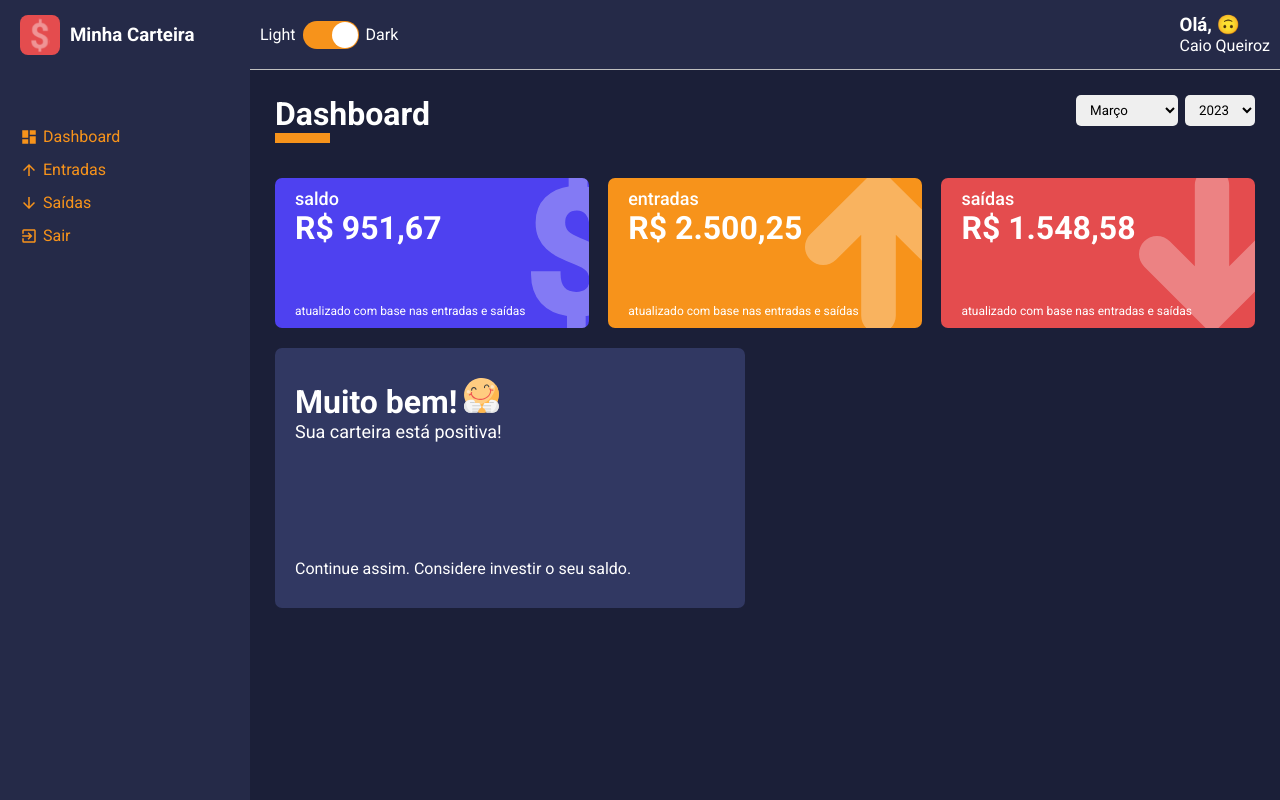
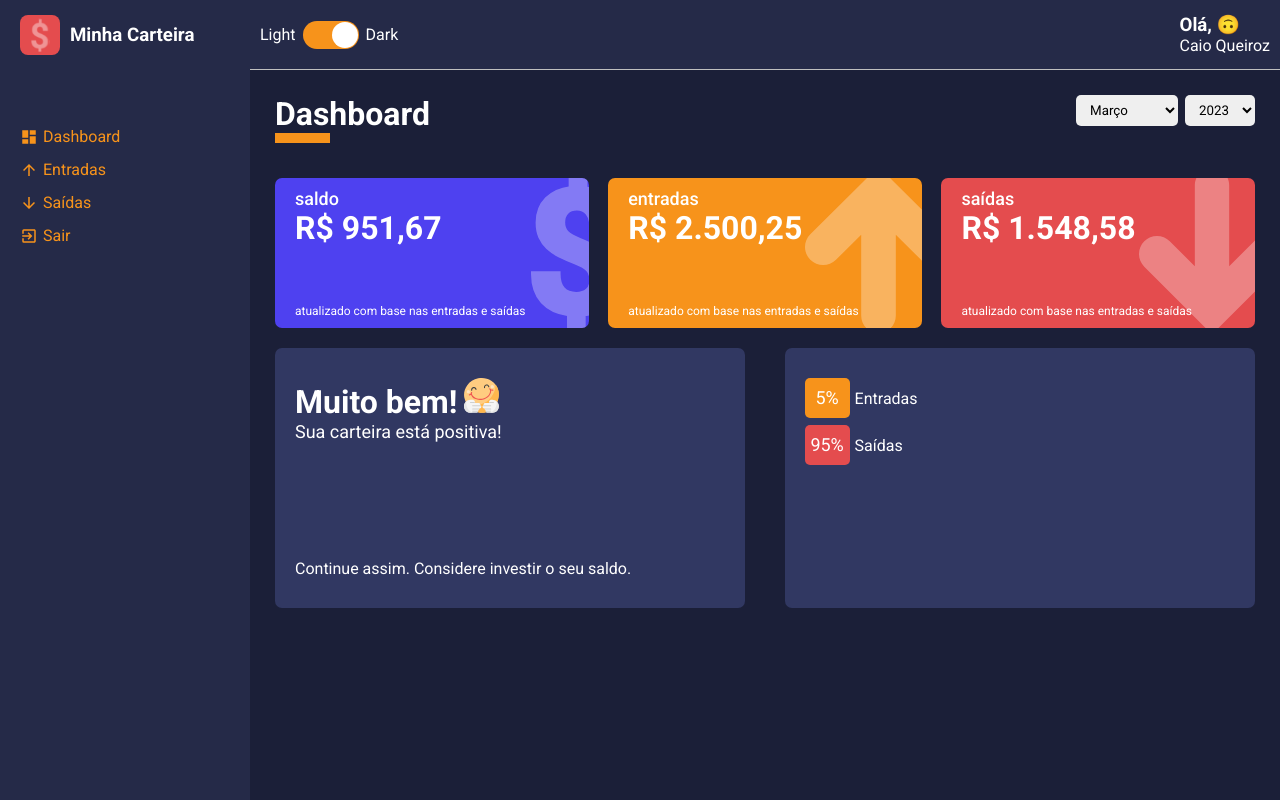
Before and after one commit to caio300/minha-carteira, a React (Vite) app: page /dashboard in a window 1280 px wide. Built offline with nearby package versions, Linux system fonts and the light colour scheme.

Commit message:
Criado o visual do gráfico de pizza

```diff
--- a/package.json
+++ b/package.json
@@ -9,12 +9,14 @@
     "preview": "vite preview"
   },
   "dependencies": {
+    "@types/recharts": "^1.8.24",
     "react": "^18.2.0",
     "react-countup": "^6.4.1",
     "react-dom": "^18.2.0",
     "react-icons": "^4.7.1",
     "react-router-dom": "^6.8.1",
     "react-switch": "^7.0.0",
+    "recharts": "^2.4.3",
     "styled-components": "^5.3.6",
     "uuid": "^9.0.0"
   },
--- /dev/null
+++ b/src/components/PieChart/index.tsx
@@ -0,0 +1,48 @@
+import React from "react";
+// import {
+//   PieChart,
+//   Pie,
+//   ResponsiveContainer
+// } from 'recharts';
+
+import {
+  Container,
+  SideLeft,
+  LegendContainer,
+  Legend,
+  SideRight
+} from "./styles";
+
+const PieChart: React.FC = () => (
+  <Container>
+    <SideLeft>
+      <LegendContainer>
+        <Legend color="#F7931B">
+          <div>5%</div>
+          <span>Entradas</span>
+        </Legend>
+        <Legend color="#E44C4E">
+          <div>95%</div>
+          <span>Saídas</span>
+        </Legend>
+      </LegendContainer>
+    </SideLeft>
+
+    <SideRight>
+      {/* <ResponsiveContainer>
+        <PieChart>
+          <Pie
+            data={[{amount: 30, percent: 95}]}
+            labelLine={false}
+            dataKey='percent'
+          >
+
+          </Pie>
+        </PieChart>
+      </ResponsiveContainer> */}
+    </SideRight>
+
+  </Container>
+);
+
+export default PieChart;
--- /dev/null
+++ b/src/components/PieChart/styles.ts
@@ -0,0 +1,74 @@
+import styled from "styled-components";
+
+interface ILegendProps {
+  color: string;
+}
+
+export const Container = styled.div`
+  width: 48%;
+  height: 260px;
+
+  margin: 10px 0;
+
+  background-color: ${props => props.theme.colors.tertiary};
+  color: ${props => props.theme.colors.white};
+
+  border-radius: 7px;
+
+  display: flex;
+`;
+
+export const SideLeft = styled.aside`
+  padding: 30px 20px;
+
+
+  > h2 {
+    margin-bottom: 20px;
+  }
+`;
+
+export const LegendContainer = styled.ul`
+  list-style: none;
+
+  max-height: 175px;
+  padding-right: 15px;
+  overflow-y: scroll;
+
+  ::-webkit-scrollbar {
+    width: 10px;
+  }
+
+  ::-webkit-scrollbar-thumb {
+    background-color: ${props => props.theme.colors.secondary};
+    border-radius: 10px;
+  }
+
+  ::-webkit-scrollbar-track {
+    background-color: ${props => props.theme.colors.tertiary};
+  }
+`;
+
+export const Legend = styled.li<ILegendProps>`
+  display: flex;
+  align-items: center;
+
+  margin-bottom: 7px;
+
+  > div {
+    background-color: ${props => props.color};
+
+    width: 45px;
+    height: 40px;
+    border-radius: 5px;
+
+    font-size: 18px;
+    line-height: 40px;
+    text-align: center;
+  }
+
+  > span {
+    margin-left: 5px
+  }
+`;
+
+export const SideRight = styled.main``;
--- a/src/pages/Dashboard/index.tsx
+++ b/src/pages/Dashboard/index.tsx
@@ -4,6 +4,7 @@
 import MessageBox from '../../components/MessageBox';
 import SelectInput from '../../components/SelectInput';
 import WalletBox from '../../components/WalletBox';
+import PieChart from '../../components/PieChart';
 
 import expenses from '../../repositories/expenses';
 import gains from '../../repositories/gains';
@@ -18,15 +19,10 @@
   Content
 } from './styles';
 
+
 const Dashboard: React.FC = () => {
   const [monthSelected, setMonthSelected] = useState<number>(new Date().getMonth() + 1);
   const [yearSelected, setYearSelected] = useState<number>(new Date().getFullYear());
-
-  const options = [
-    {value: 'Rodrigo', label: 'Rodrigo'},
-    {value: 'Maria', label: 'Maria'},
-    {value: 'Ana', label: 'Rodrigo'},
-  ];
 
   const months = useMemo(() => {
 
@@ -110,7 +106,7 @@
         icon: sadImg,
       }
     }
-    else if(totalBalance == 0) {
+    else if(totalBalance === 0) {
       return {
         title: 'Ufaa!',
         description: 'Neste mês você gastou exatamente o que ganhou.',
@@ -189,6 +185,8 @@
           footerText={message.footerText}
           icon={message.icon}
         />
+
+        <PieChart />
       </Content>
     </Container>
   )
```
Also changed, not shown: 1 other file (tests, documents, lock files or other folders).
